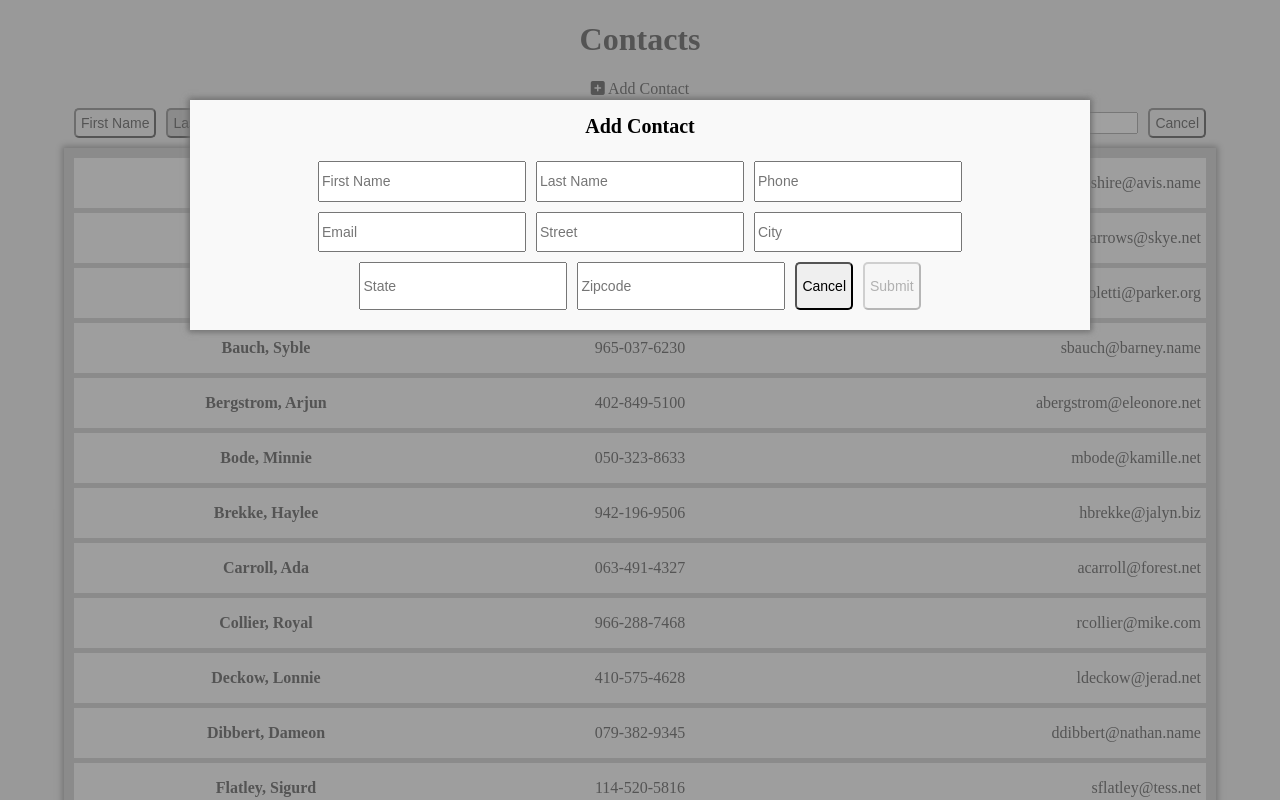
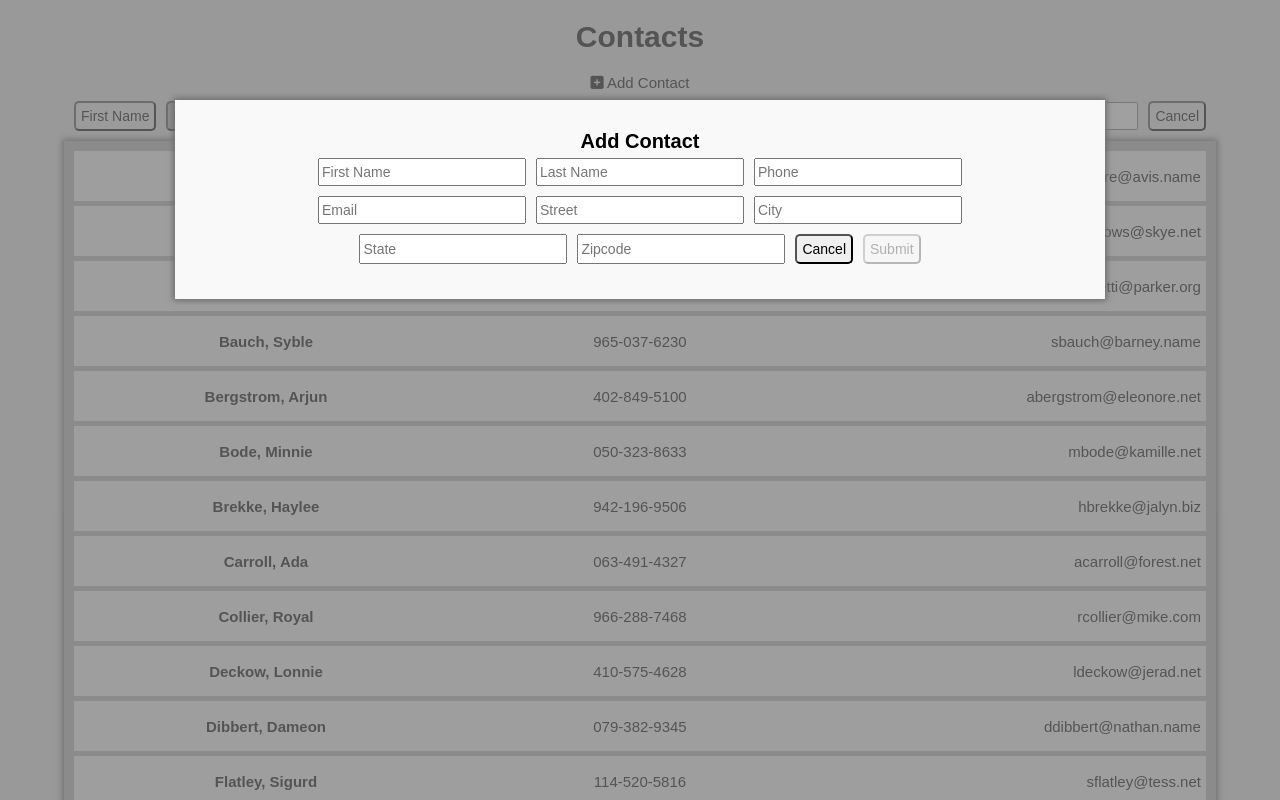
Before and after one commit to vbejgrowicz/Contact-List-App, a React app: page / in a window 1280 px wide. Both pictures are taken after a click on the element "Add Contact". Shown: the top 800 px of the page. Built offline with nearby package versions, Linux system fonts and the light colour scheme.

Commit message:
Style: Fix text styling for cleaner visual text

```diff
--- a/assets/stylesheets/style.scss
+++ b/assets/stylesheets/style.scss
@@ -4,6 +4,8 @@ body {
   padding: 0;
   border: 0;
   text-align: center;
+  font-family: sans-serif;
+  font-size: 15px;
 }
 
 h1 {
@@ -12,6 +14,7 @@ h1 {
 
 input {
   margin: 5px;
+  min-height: 22px;
   font-size: 14px;
   width: 200px;
 }
@@ -38,7 +41,7 @@ button {
   width: 100% !important;
   .contact-form {
     width: 870px;
-    height: 200px;
+    height: auto;
     margin: auto;
     margin-top: 100px;
     box-shadow: 0px 0px 6px 2px #6f6f6f;
@@ -46,7 +49,7 @@ button {
     flex-wrap: wrap;
     background-color: #F9F9F9;
     justify-content: center;
-    padding: 15px;
+    padding: 30px;
     .title {
       display: block;
       width: 100%;
```
